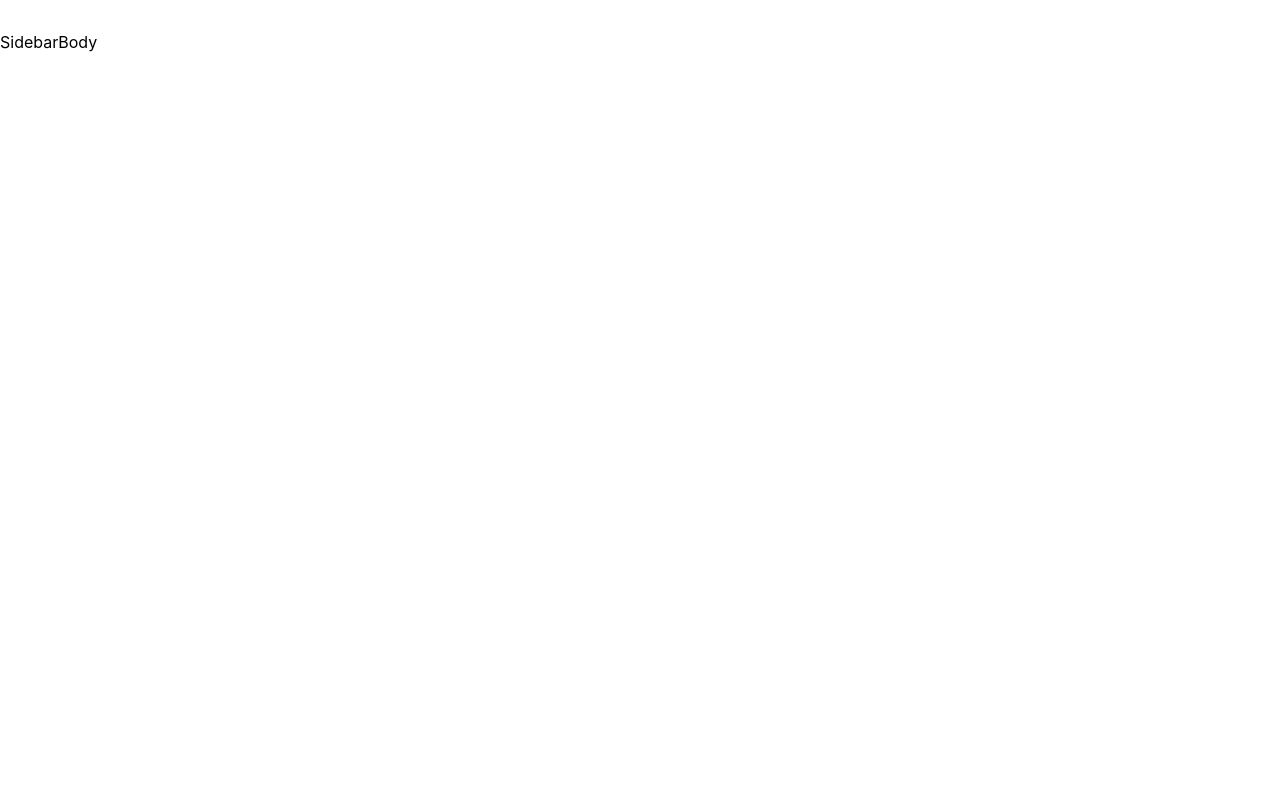
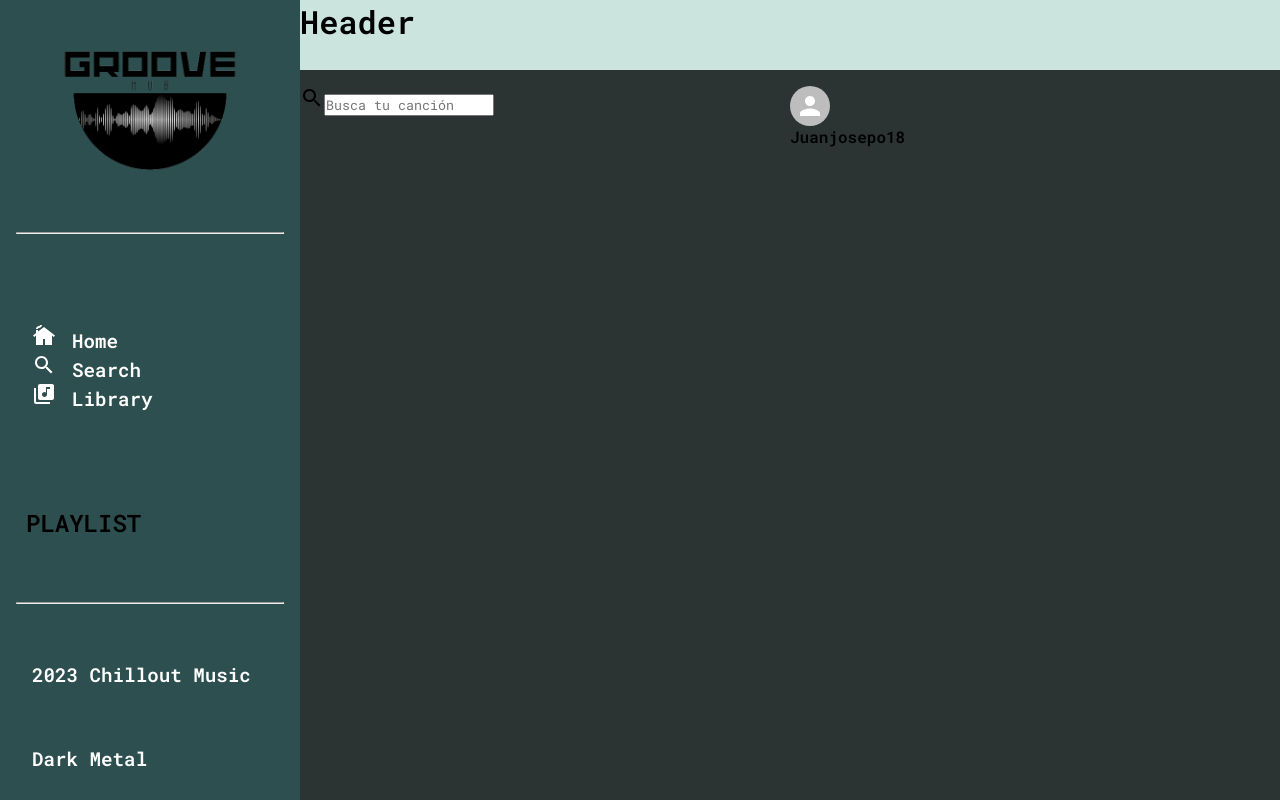
Before and after one commit to porras20/reproductor-de-musica, a React (Create React App) app: page / in a window 1280 px wide. Built offline with nearby package versions, Linux system fonts and the light colour scheme.

Commit message:
Se completo maquetacion de los componentes

```diff
--- a/package.json
+++ b/package.json
@@ -3,6 +3,10 @@
   "version": "0.1.0",
   "private": true,
   "dependencies": {
+    "@emotion/react": "^11.10.6",
+    "@emotion/styled": "^11.10.6",
+    "@mui/icons-material": "^5.11.11",
+    "@mui/material": "^5.11.15",
     "@testing-library/jest-dom": "^5.16.5",
     "@testing-library/react": "^13.4.0",
     "@testing-library/user-event": "^13.5.0",
--- a/src/App.css
+++ b/src/App.css
@@ -1,9 +1,9 @@
+@import url('https://fonts.googleapis.com/css2?family=Roboto+Mono:wght@300;400;500;600&display=swap');
+
+
 *{
     margin: 0;
     padding: 0;
     box-sizing: border-box;
+    font-family: 'Roboto Mono', monospace;
 }
-
-body{
-    margin: 2rem 0;
-}
--- a/src/components/Body/Body.jsx
+++ b/src/components/Body/Body.jsx
@@ -1,7 +1,12 @@
-import React from 'react'
+import BodyIndex from './BodyIndex'
+import Header from './BodyHeader'
+import { BodyContainer } from './styles'
 
 export default function Body() {
   return (
-    <div>Body</div>
+    <BodyContainer>
+        <Header />
+        <BodyIndex/>
+    </BodyContainer>
   )
 }
--- /dev/null
+++ b/src/components/Body/BodyHeader.jsx
@@ -0,0 +1,10 @@
+import React from 'react'
+import { HeaderContainer } from './styles'
+
+export default function Header() {
+  return (
+    <HeaderContainer>
+        <h1>Header</h1>
+    </HeaderContainer>
+  )
+}
--- /dev/null
+++ b/src/components/Body/BodyIndex.jsx
@@ -0,0 +1,19 @@
+import React from 'react'
+import { Container, Left, Right } from './styles'
+import SearchIcon from '@mui/icons-material/Search';
+import { Avatar } from '@mui/material';
+
+export default function BodyHeader() {
+  return (
+    <Container>
+        <Left>
+        <SearchIcon/>
+        <input type="text" placeholder='Busca tu canción'/>
+        </Left>
+        <Right>
+          <Avatar/>
+          <h4>Juanjosepo18</h4>
+        </Right>
+    </Container>
+  )
+}
--- a/src/components/Body/styles.jsx
+++ b/src/components/Body/styles.jsx
@@ -0,0 +1,32 @@
+import styled from "styled-components";
+
+const BodyContainer = styled.div`
+    flex: 0.8;
+    background-color: #2C3333;
+`
+
+
+const HeaderContainer = styled.div`
+    height: 70px;
+    width: 100%;
+    background-color: #CBE4DE;
+    color: #000;
+    h1{
+        font-weight: bold;
+    }
+`
+
+const Left = styled.div`
+    flex: 0.5;
+`
+const Right = styled.div`
+    flex: 0.5;
+    min-width: 75px;
+`
+
+const Container = styled.div`
+    display: flex;
+    justify-content: space-between;
+    margin-top: 1rem;
+`
+export {BodyContainer , HeaderContainer, Left, Right, Container}
--- a/src/components/Login/Login.jsx
+++ b/src/components/Login/Login.jsx
@@ -17,7 +17,7 @@ const loginURL = `${endPoint}?client_id=${clientID}&response_type=token&redirect
 export default function Login() {
   return (
     <LoginContainer>
-        <img src="../../Logo.png" alt="" />
+        <img src="../../Logo.png" alt="Logo" />
         <LoginButton href={loginURL}>Login whith spotify</LoginButton>
     </LoginContainer>
   )
--- a/src/components/Player/Player.jsx
+++ b/src/components/Player/Player.jsx
@@ -6,9 +6,11 @@ import { SpotifyBody } from './styles';
 
 export default function Player() {
   return (
-    <SpotifyBody>
+   <>
+      <SpotifyBody>
         <Sidebar/>
         <Body/>
-    </SpotifyBody>
+      </SpotifyBody>
+   </>
   )
 }
--- a/src/components/Sidebar/Sidebar.jsx
+++ b/src/components/Sidebar/Sidebar.jsx
@@ -1,7 +1,23 @@
-import React from 'react'
+import { SidebarContainer, SidebarIcons, PlayList } from './styles'
+import CottageIcon from '@mui/icons-material/Cottage';
+import SearchIcon from '@mui/icons-material/Search';
+import LibraryMusicIcon from '@mui/icons-material/LibraryMusic';
+import SidebarChoice from './SidebarChoice';
 
 export default function Sidebar() {
   return (
-    <div>Sidebar</div>
+    <SidebarContainer>
+      <img src="../../Logo.png" alt="Logo" />
+      <hr />
+      <SidebarIcons>
+        <SidebarChoice title="Home" Icon={CottageIcon} />
+        <SidebarChoice title="Search" Icon={SearchIcon} />
+        <SidebarChoice title="Library" Icon={LibraryMusicIcon} />
+      </SidebarIcons>
+      <PlayList>PlayList</PlayList>
+      <hr />
+      <SidebarChoice title="2023 Chillout Music" />
+      <SidebarChoice title="Dark Metal" />
+    </SidebarContainer>
   )
 }
--- /dev/null
+++ b/src/components/Sidebar/SidebarChoice.jsx
@@ -0,0 +1,8 @@
+export default function SidebarChoice({title, Icon}) {
+  return (
+    <h2>
+        {Icon && <Icon/>}
+        { Icon ? <h4>{title}</h4> : <p>{title}</p> }
+    </h2>
+  )
+}
--- a/src/components/Sidebar/styles.jsx
+++ b/src/components/Sidebar/styles.jsx
@@ -0,0 +1,49 @@
+import styled from "styled-components";
+
+const SidebarContainer = styled.div`
+    flex: 0.2;
+    display: flex;
+    flex-direction: column;
+    justify-content: space-around;
+    padding: 0 1rem;
+    height: 100vh;
+    background-color: #2E4F4F;
+    color: #fff;
+    min-width: 300px;
+    display: flex;
+    flex-direction: column;
+    padding-top: 1rem;
+    img{
+        width: 15rem;
+        margin: 0 auto;
+    }
+    h4, svg, h2{
+        cursor: pointer;
+    }
+    h4, h2{
+        display: inline;
+        font-size: 1.2rem;
+        font-weight: 700;
+        margin-left: 1rem;
+        transition: 0.2s ease;
+    }
+    h4:hover, h2:hover{
+        color: #000;
+    }
+`
+const SidebarIcons = styled.div`
+    display: flex;
+    flex-direction: column;
+
+    padding: 2rem 0;
+`
+
+const PlayList = styled.div`
+    margin: 5px 10px;
+    font-size: 1.5rem;
+    color: #000;
+    font-weight: bold;
+    text-transform: uppercase;
+`
+
+export {SidebarContainer, SidebarIcons, PlayList}
```
Also changed, not shown: public/Logo.png, 1 other file (tests, documents, lock files or other folders).
